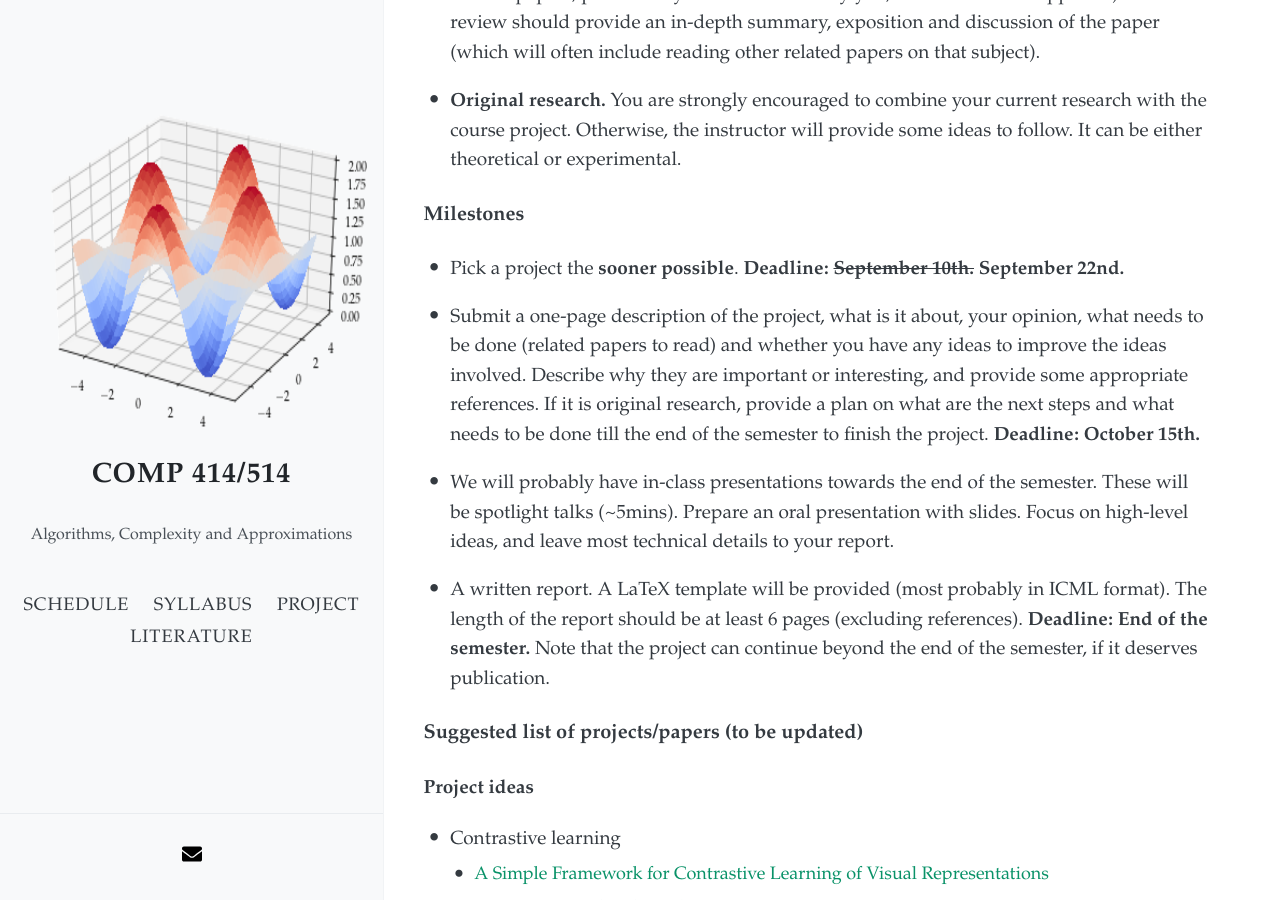
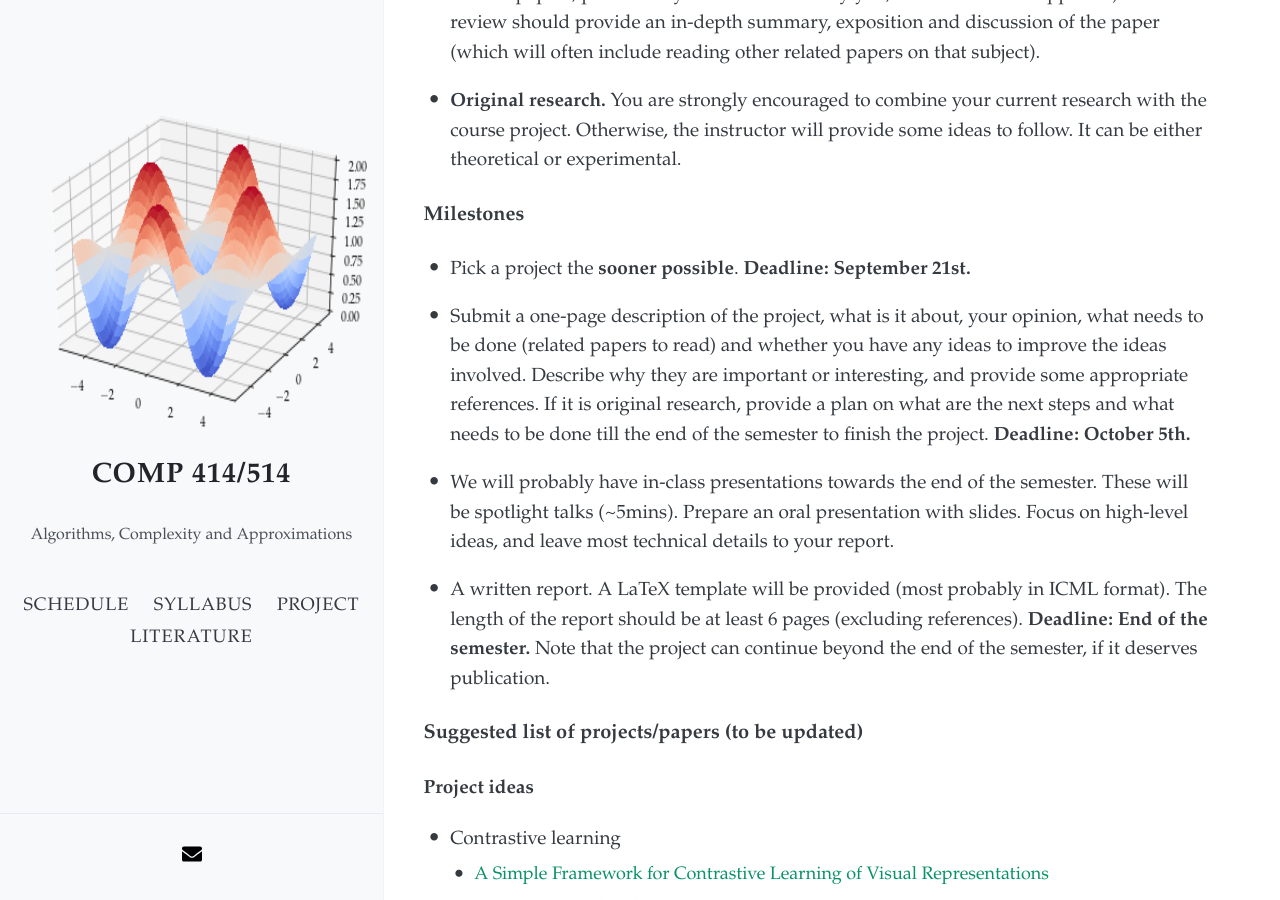
Before and after one commit to akyrillidis/comp414-514, a Jekyll site: the page built from project.md, in a window 1280 px wide and 900 px high, scrolled down 306 px. Built offline with Jekyll 4.4.1, drawn with Linux system fonts in a browser that asks for light colours; nearby versions of some CDN libraries.

Commit message:
Update project.md

```diff
--- a/project.md
+++ b/project.md
@@ -16,9 +16,9 @@
 
 ### Milestones
 
-- Pick a project the **sooner possible**. **Deadline: ~~September 10th.~~ September 22nd.**
+- Pick a project the **sooner possible**. **Deadline: September 21st.**
 
-- Submit a one-page description of the project, what is it about, your opinion, what needs to be done (related papers to read) and whether you have any ideas to improve the ideas involved. Describe why they are important or interesting, and provide some appropriate references. If it is original research, provide a plan on what are the next steps and what needs to be done till the end of the semester to finish the project. **Deadline: October 15th.**
+- Submit a one-page description of the project, what is it about, your opinion, what needs to be done (related papers to read) and whether you have any ideas to improve the ideas involved. Describe why they are important or interesting, and provide some appropriate references. If it is original research, provide a plan on what are the next steps and what needs to be done till the end of the semester to finish the project. **Deadline: October 5th.**
 
 - We will probably have in-class presentations towards the end of the semester. These will be spotlight talks (~5mins). Prepare an oral presentation with slides. Focus on high-level ideas, and leave most technical details to your report.
 
```
